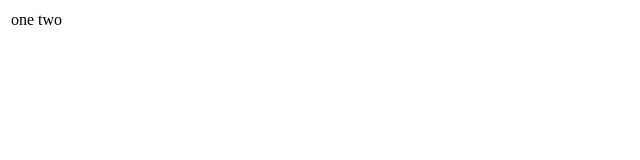
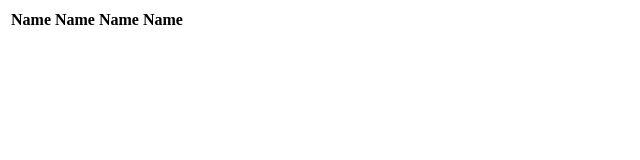
Before and after one commit to boywhocodes/100-lines, a plain HTML site: page index.html in a window 1280 px wide. Shown: the whole page, without its empty margins (0-640 px from the left). Drawn offline with Linux system fonts and the light colour scheme.

Commit message:
html poke table

```diff
--- a/index.html
+++ b/index.html
@@ -6,10 +6,21 @@
   </head>
   <body>
     <table>
+
       <tr>
-        <td>one</td>
-        <td>two</td>
+        <th>Name</th>
+        <th>Name</th>
+        <th>Name</th>
+        <th>Name</th>
       </tr>
+
+        <tr>
+
+        </tr>
+        <tr>
+
+        </tr>
+
     </table>
 
   </body>
```
